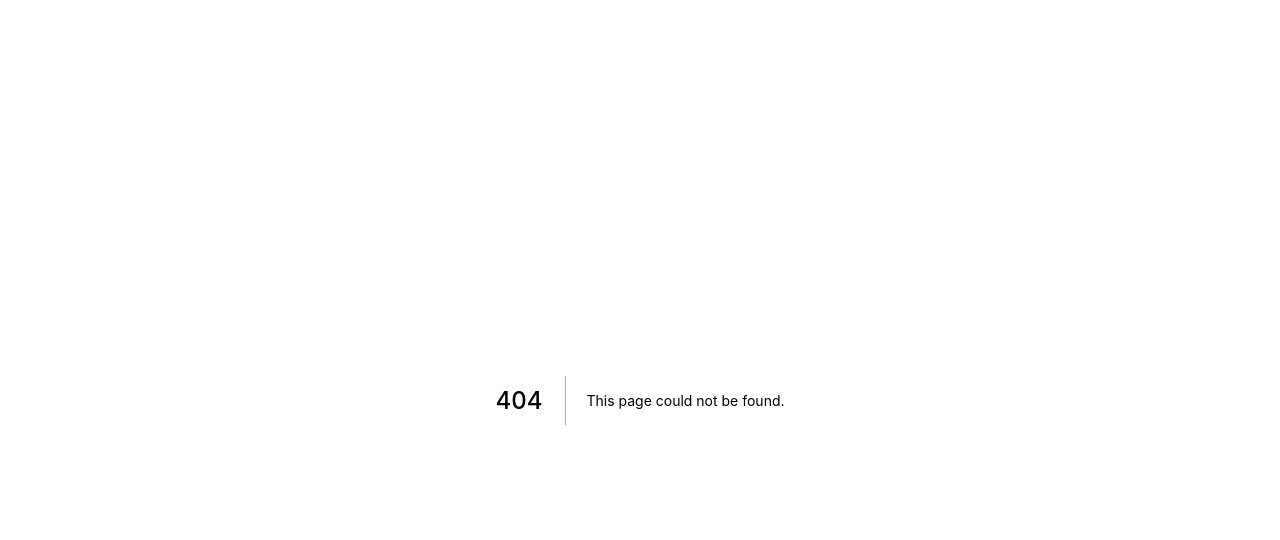
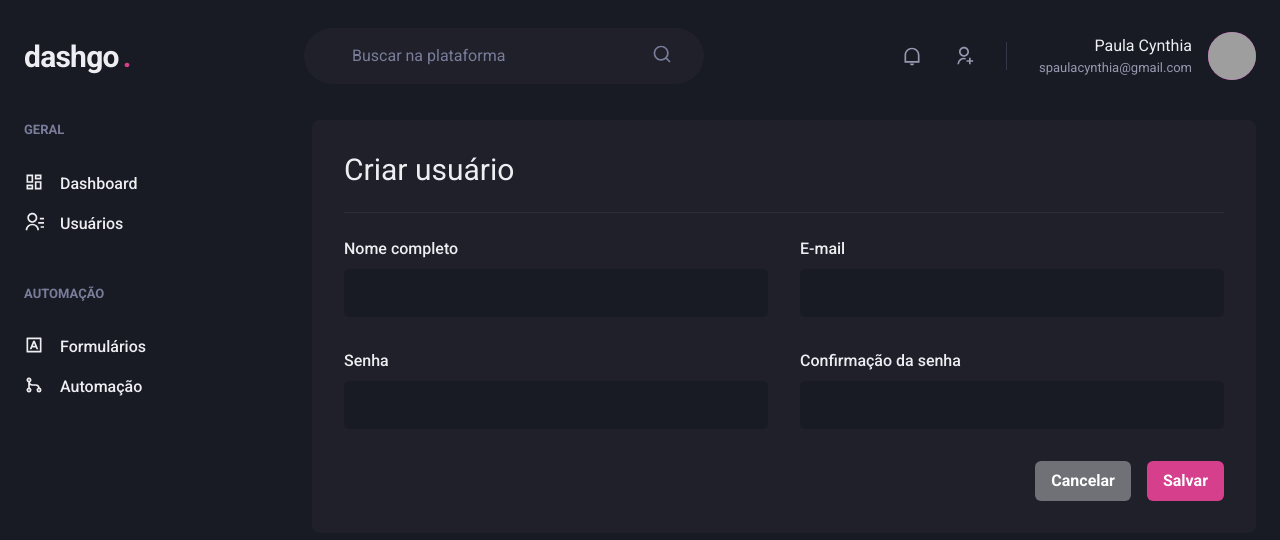
Before and after one commit to paulacynthia/reactjs, a Next.js app: page /users/create in a window 1280 px wide. Before the commit this address had no page. Shown: the top 540 px of the page. Built offline with nearby package versions, Linux system fonts and the light colour scheme; grey boxes are pictures that could not be loaded.

Commit message:
page: User form

```diff
--- /dev/null
+++ b/src/pages/users/create.tsx
@@ -0,0 +1,53 @@
+import {
+  Box,
+  Button,
+  Divider,
+  Flex,
+  Heading,
+  HStack,
+  SimpleGrid,
+  VStack,
+} from "@chakra-ui/react";
+import { Input } from "../../components/Form/Input";
+
+import { Header } from "../../components/Header";
+
+import { Sidebar } from "../../components/Sidebar";
+
+export default function CreateUser() {
+  return (
+    <Box>
+      <Header />
+      <Flex w="100%" my="6" maxWidth={1480} mx="auto" px="6">
+        <Sidebar />
+        <Box flex="1" borderRadius={8} bg="gray.800" p="8">
+          <Heading size="lg" fontWeight="normal">
+            Criar usuário
+          </Heading>
+          <Divider my="6" borderColor="gray.700" />
+          <VStack spacing="8">
+            <SimpleGrid minChildWidth="240px" spacing="8" w="100%">
+              <Input name="name" label="Nome completo" />
+              <Input name="email" type="email" label="E-mail" />
+            </SimpleGrid>
+
+            <SimpleGrid minChildWidth="240px" spacing="8" w="100%">
+              <Input name="password" label="Senha" />
+              <Input
+                name="password_confirmation"
+                type="password"
+                label="Confirmação da senha"
+              />
+            </SimpleGrid>
+          </VStack>
+          <Flex mt="8" justify="flex-end">
+            <HStack spacing="4">
+              <Button colorScheme="whiteAlpha">Cancelar</Button>
+              <Button colorScheme="pink">Salvar</Button>
+            </HStack>
+          </Flex>
+        </Box>
+      </Flex>
+    </Box>
+  );
+}
--- a/src/pages/users/index.tsx
+++ b/src/pages/users/index.tsx
@@ -129,7 +129,6 @@
                     colorScheme="purple"
                     leftIcon={<Icon as={RiPencilLine} fontSize="16" />}
                   >
-                    {" "}
                     Editar
                   </Button>
                 </Td>
```
